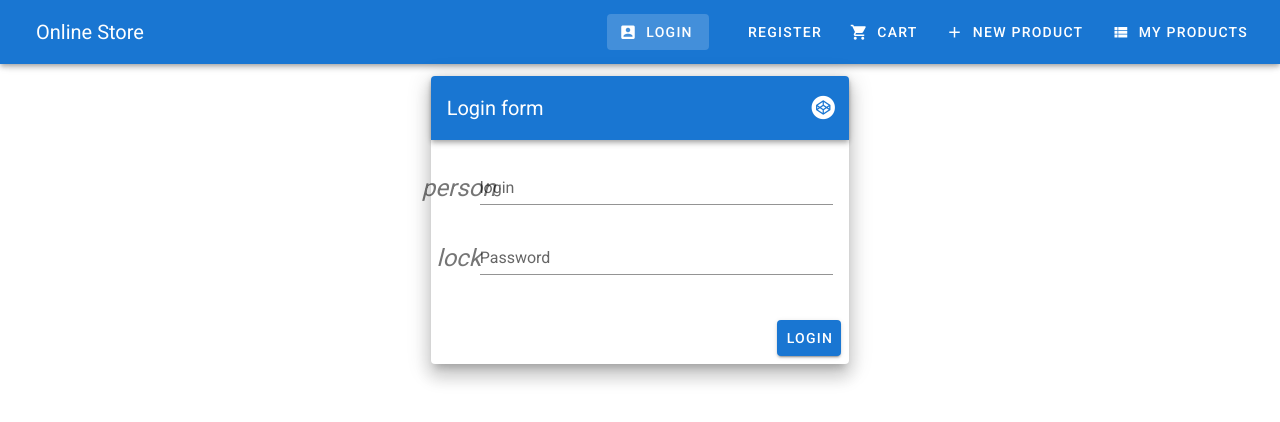
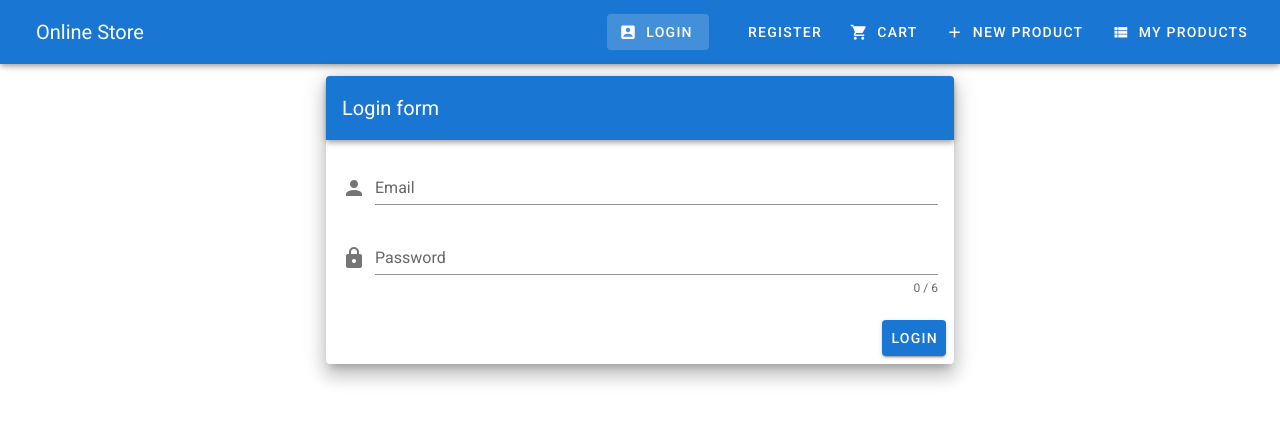
Before and after one commit to Artem71/OnlineStore, a Vue app: page /login in a window 1280 px wide. Shown: the top 422 px of the page. Built offline with nearby package versions, Linux system fonts and the light colour scheme.

Commit message:
add login page

```diff
--- a/src/components/Auth/Login.vue
+++ b/src/components/Auth/Login.vue
@@ -1,42 +1,75 @@
 <template>
  <v-container fluid fill-height>
     <v-layout align-center justify-center>
-      <v-flex xs12 sm8 md4>
+      <v-flex xs12 sm8 md6>
         <v-card class="elevation-12">
           <v-toolbar dark color="primary">
             <v-toolbar-title>Login form</v-toolbar-title>
-            <v-spacer></v-spacer>
-            <v-tooltip bottom>
-              <v-btn
-                slot="activator"
-                :href="source"
-                icon
-                large
-                target="_blank"
-              >
-                <v-icon large>mdi-code</v-icon>
-              </v-btn>
-              <span>Source</span>
-            </v-tooltip>
-            <v-tooltip right>
-              <v-btn slot="activator" icon large target="_blank">
-                <v-icon>mdi-codepen</v-icon>
-              </v-btn>
-              <span>Codepen</span>
-            </v-tooltip>
           </v-toolbar>
           <v-card-text>
-            <v-form>
-              <v-text-field prepend-icon="person" name="login" label="login" type="text"></v-text-field>
-              <v-text-field id="password" prepend-icon="lock" name="password" label="Password"></v-text-field>
+            <v-form
+            ref="form"
+            v-model="valid"
+            lazy-validation
+            >
+              <v-text-field
+              prepend-icon="mdi-account"
+              name="email"
+              label="Email"
+              type="email"
+              :rules="emailRules"
+              v-model="email"
+              ></v-text-field>
+              <v-text-field
+              id="password"
+              prepend-icon="mdi-lock"
+              name="password"
+              :counter="6"
+              label="Password"
+              :rules="passwordRules"
+              v-model="password"
+              ></v-text-field>
             </v-form>
           </v-card-text>
           <v-card-actions>
             <v-spacer></v-spacer>
-            <v-btn color="primary">Login</v-btn>
+            <v-btn
+            @click="onSubmit"
+            color="primary"
+            :disabled="!valid"
+            >Login</v-btn>
           </v-card-actions>
         </v-card>
       </v-flex>
     </v-layout>
   </v-container>
 </template>
+
+<script>
+export default {
+  data: () => ({
+    email: '',
+    password: '',
+    valid: false,
+    emailRules: [
+      v => !!v || 'E-mail is required',
+      v => /.+@.+\..+/.test(v) || 'E-mail must be valid'
+    ],
+    passwordRules: [
+      v => !!v || 'Password is required',
+      v => (v && v.length >= 6) || 'Password must be equal or than 6 characters'
+    ]
+  }),
+  methods: {
+    onSubmit() {
+      if (this.$refs.form.validate()) {
+        const user = {
+          email: this.email,
+          password: this.password
+        }
+        console.log(user)
+      }
+    }
+  }
+}
+</script>
```
